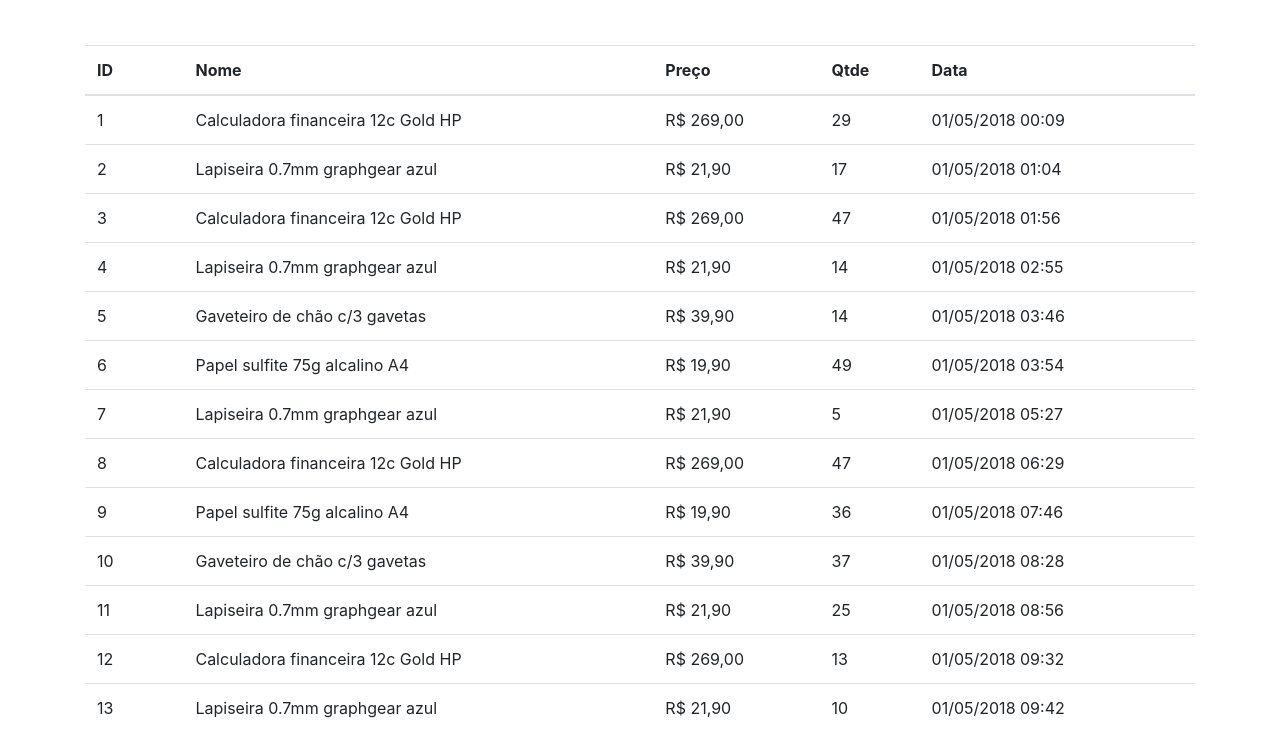
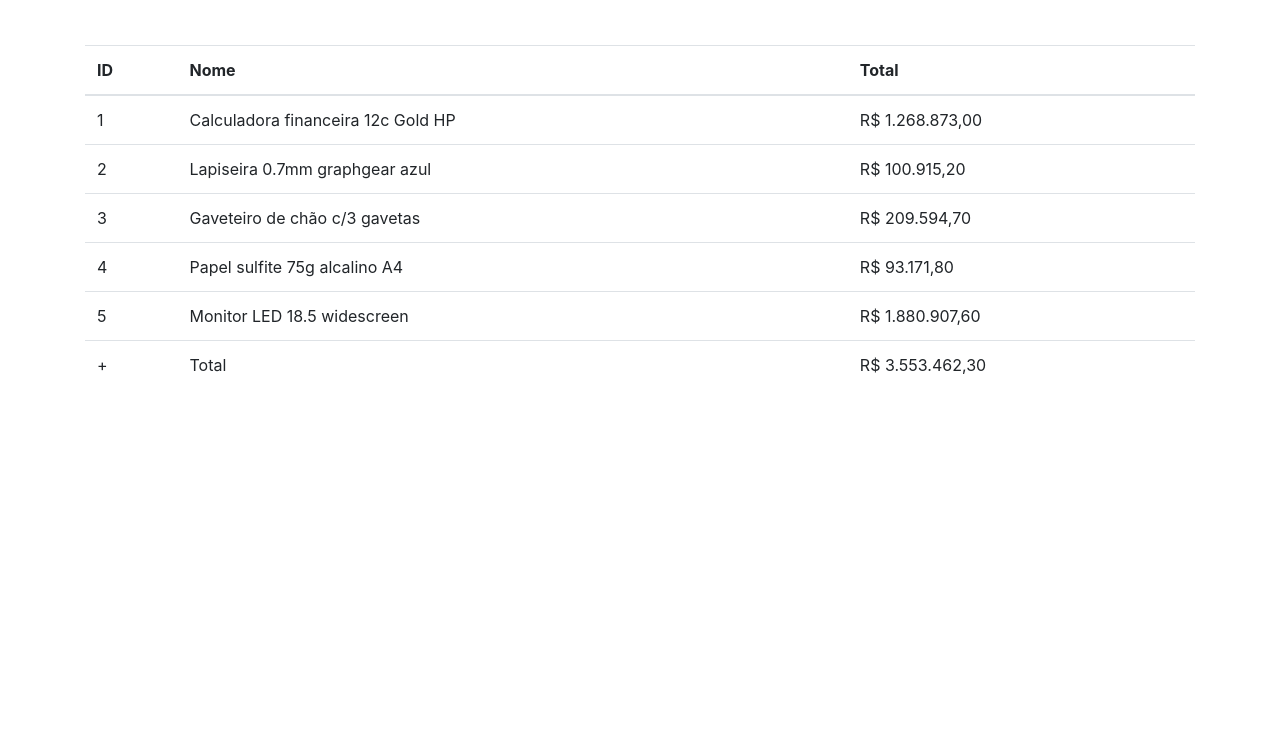
Before and after one commit to igortuag/vue-studies, a website: page vue-web-moderno/sales/index.html in a window 1280 px wide. Shown: the part 67-797 px from the top of the page. Drawn offline with Linux system fonts and the light colour scheme.

Commit message:
Relatorio do numero total de vendas

```diff
--- a/vue-web-moderno/sales/index.html
+++ b/vue-web-moderno/sales/index.html
@@ -1,10 +1,9 @@
 <!DOCTYPE html>
 <html>
-
   <head>
-    <meta charset="UTF-8">
+    <meta charset="UTF-8" />
     <script src="js/vue.min.js"></script>
-    <link rel="stylesheet" href="css/bootstrap.min.css">
+    <link rel="stylesheet" href="css/bootstrap.min.css" />
     <title>Relatório de Vendas</title>
   </head>
 
@@ -13,7 +12,31 @@
       <div class="container">
         <h1 class="mt-3">{{ title }}</h1>
 
-            <table class="mt-5 table">
+        <table class="mt-5 table" v-if="salesByProduct">
+          <thead>
+            <tr>
+              <th>ID</th>
+              <th>Nome</th>
+              <th>Total</th>
+            </tr>
+          </thead>
+          <tbody>
+            <tr v-for="(sale, index) in salesByProduct">
+              <td>{{ index + 1 }}</td>
+              <td>{{ sale.name }}</td>
+              <td v-money="'R$'">{{ sale.value }}</td>
+            </tr>
+          </tbody>
+          <tfoot>
+            <tr>
+              <td>+</td>
+              <td>Total</td>
+              <td v-money="'R$'">{{ calculateTotal(salesByProduct) }}</td>
+            </tr>
+          </tfoot>
+        </table>
+
+        <!-- <table class="mt-5 table">
                 <thead>
                     <tr>
                         <th>ID</th>
@@ -32,7 +55,7 @@
                         <td>{{ sale.date }}</td>
                     </tr>
                 </tbody>
-            </table>
+            </table> -->
       </div>
     </div>
 
@@ -57,6 +80,30 @@
                   fetch('/data/sales.json')
                       .then(resp => resp.json())
                       .then(data => this.sales = data)
+              },
+              calculateTotal(sales) {
+                  if (!sales) return 0
+                  return sales.reduce((total, sale) => total + sale.value, 0 )
+              }
+          },
+          computed: {
+              salesByProduct() {
+                  if (!this.sales) return null;
+
+                  const salesByProduct = this.sales.reduce((grouped, sale) => {
+                      if (!grouped.hasOwnProperty(sale.name)) {
+                          grouped[sale.name] = {
+                              name: sale.name,
+                              value: sale.price * sale.qtde
+                          }
+                          return grouped;
+                      }
+
+                      grouped[sale.name].value += sale.price * sale.qtde
+                      return grouped
+                  }, {})
+
+                  return Object.values(salesByProduct)
               }
           },
           mounted() {
@@ -65,5 +112,4 @@
       })
     </script>
   </body>
-
 </html>
```
Lines whose indentation alone changed are shown as unchanged.
